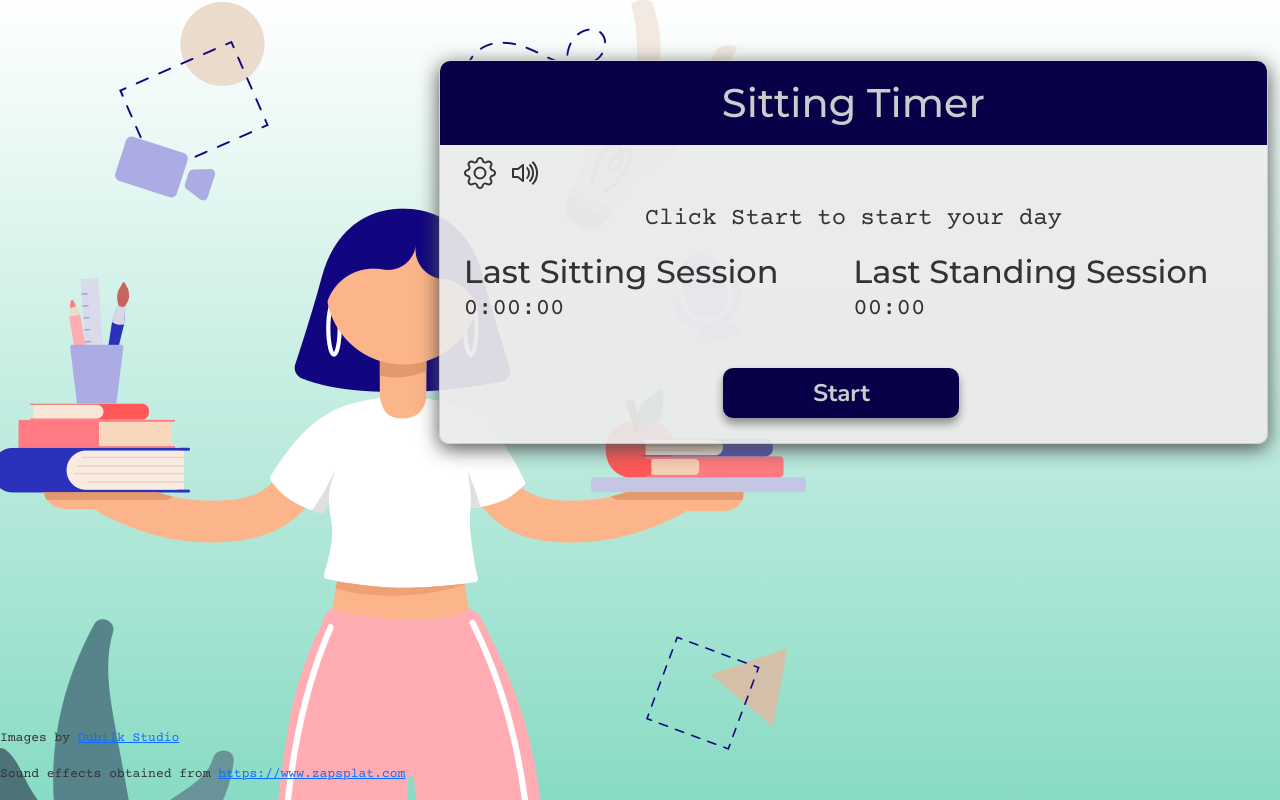
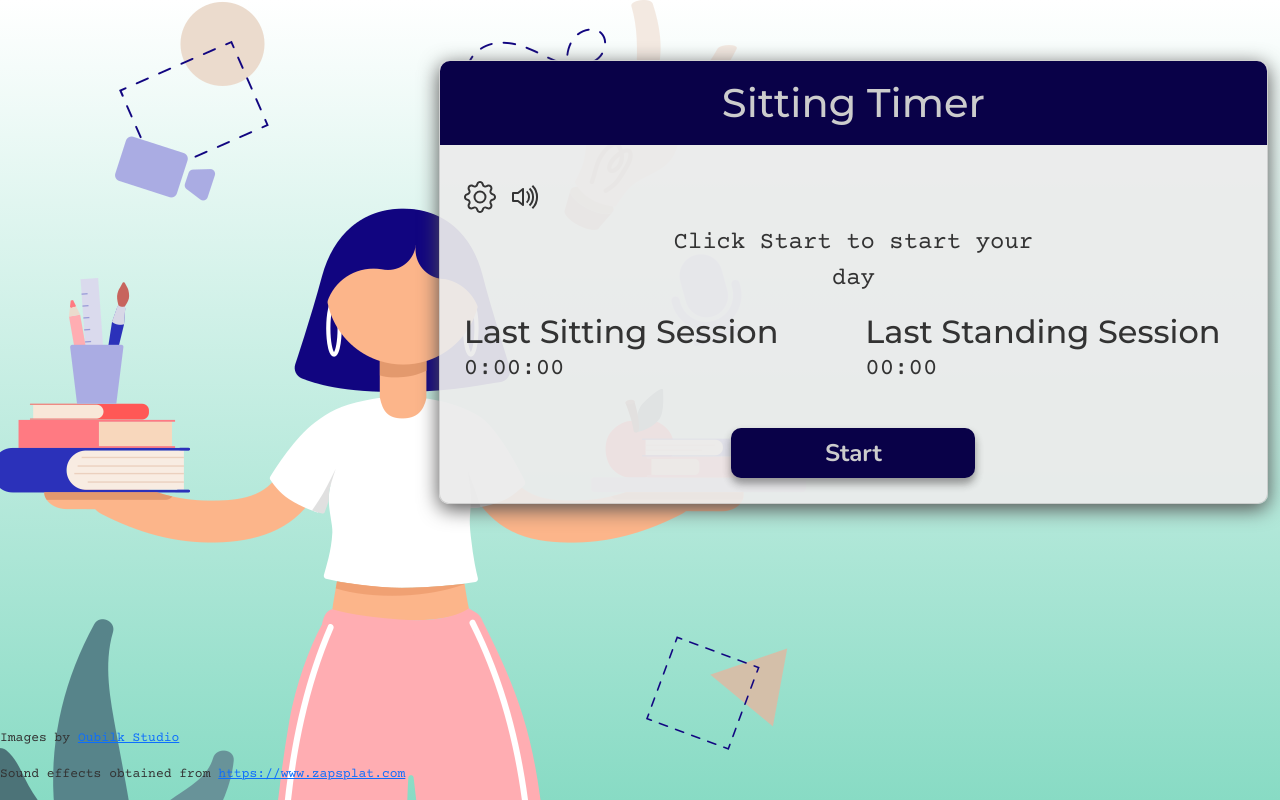
Before and after one commit to JayMidas/Standing-Timer, a plain HTML site: page index.html in a window 1280 px wide. Drawn offline with nearby package versions, Linux system fonts and the light colour scheme.

Commit message:
Adding Margins

```diff
--- a/index.html
+++ b/index.html
@@ -46,16 +46,19 @@
                     <div class="headerdiv cardheader">
                         <h1>Sitting Timer</h1>
                     </div>
-                    <div class="row container-fluid">
+                    <div class="container-fluid">
+                        <div class="row">
                             <div class="col-md-2">
                                 <img class="icon" id="settingsBttn" src="images/gear.svg" onclick="drawerbutton()">
                                 <img class="icon" id="muteBttn" src="images/volume-up.svg" onclick="muteunmute()">
                             </div>
                         </div>
-                    <div class="cardcentertext">
+                        <div class="row cardcentertext justify-content-center">
+                            <div class="col-md-6">
                                 <p id="currentStance">Click Start to start your day</p>
                             </div>
-                    <div class="row container">
+                        </div>
+                        <div class="row">
                             <div class="incardcol col-md-6">
                                 <h2 id="SitTitle">Last Sitting Session</h2>
                                 <p id="SitTime">0:00:00</p>
@@ -65,9 +68,10 @@
                                 <p id="StandTime">00:00</p>
                             </div>
                         </div>
-                    <div class="row container justify-content-center">
+                        <div class="row justify-content-center">
                             <div class="col-md-4">
                                 <button class="button1" id="changebutton" onclick="changestance()">Start</button>
+                            </div>
                         </div>
                     </div>
                 </div>
--- a/styles.css
+++ b/styles.css
@@ -44,6 +44,7 @@ transition: 3s;
   font-family: var(--titlefont);
   border-radius: 10px 10px 0 0;
   padding: 18px 0;
+  margin-bottom: 24px;
 
 }
 .drawerwrapper{
```
Lines whose indentation alone changed are shown as unchanged.
